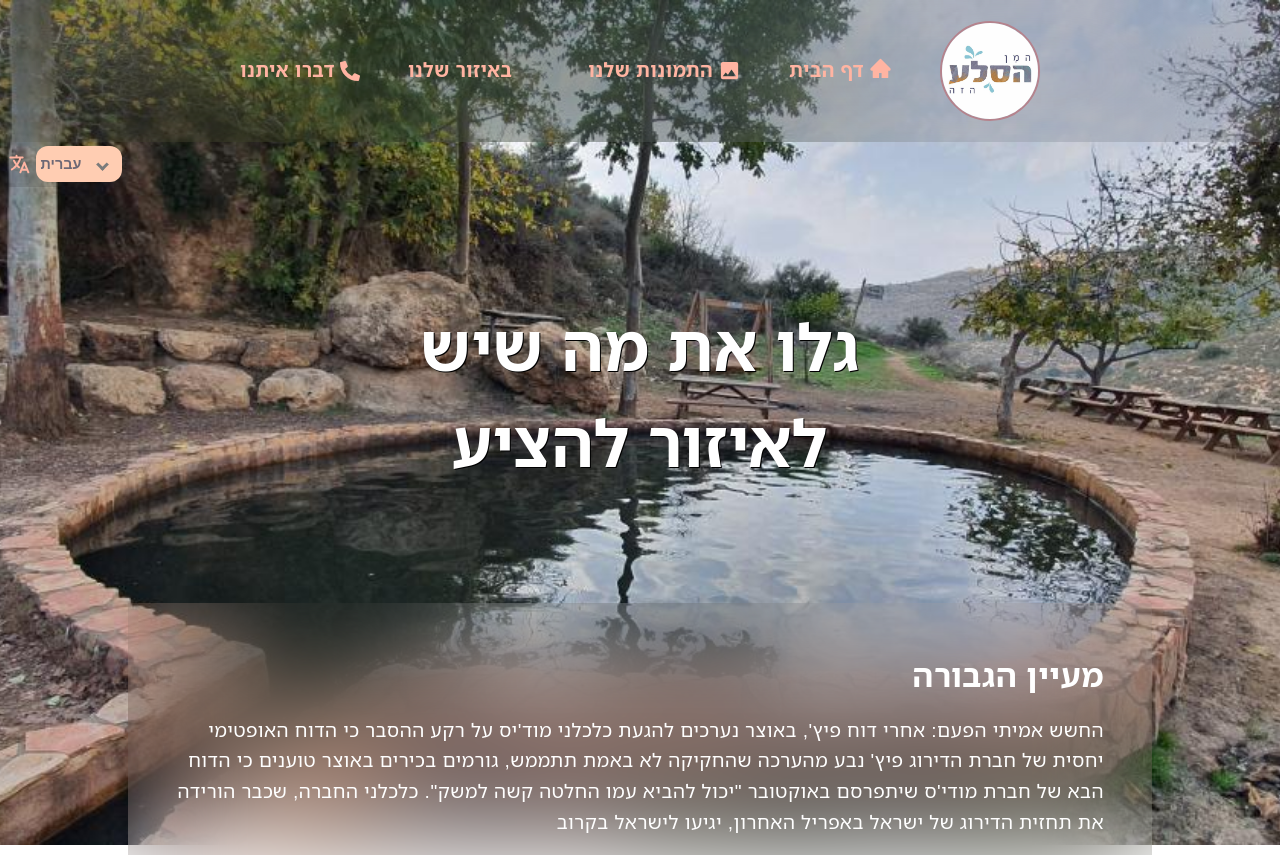
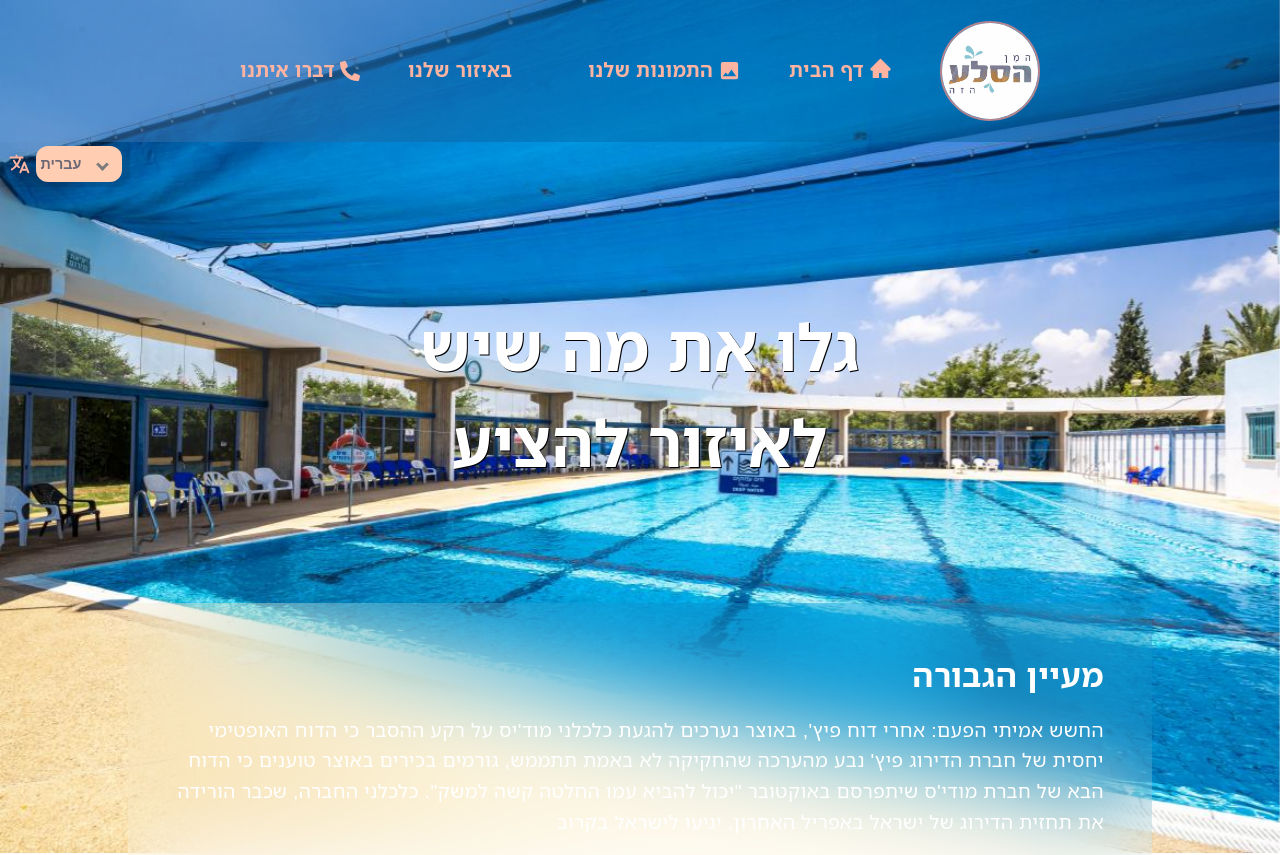
Before and after one commit to YonatanAriel/Hamin-hasela-haze, a React (Vite) app: page /inTheArea in a window 1280 px wide. Shown: the top 855 px of the page. Built offline with nearby package versions, Linux system fonts and the light colour scheme; some icons are missing.

Commit message:
updating background images

```diff
--- a/src/data/imgsSrc.js
+++ b/src/data/imgsSrc.js
@@ -14,10 +14,22 @@ export const imgsSrc = {
     "public/assets/photos/1667117763.9590.jpg",
     "public/assets/photos/1685511210.5261.jpg",
   ],
+  inTheAreaBackgroundImgs: [
+    "public/assets/photos/1685511210.5261.jpg",
+    "public/assets/photos/1611476252.9026.jpg",
+    "public/assets/photos/1611476291.1757.jpg",
+    "public/assets/photos/20211128_163212-01-scaled.jpeg",
+    "public/assets/photos/1611476283.5161.jpg",
+  ],
   homeImgs: [
     "public/assets/photos/35473270_1812671648829864_6670125652827439104_n.jpg",
     "public/assets/photos/35644350_1814005412029821_9138680564587429888_n.jpg",
     "public/assets/photos/unnamed (1).jpg",
     "public/assets/photos/WhatsApp Image 2018-06-13 at 09.02.13 (1).jpeg",
   ],
+  homeBackgroundImgs: [
+    "public/assets/photos/20210617_074705-01-1-scaled.jpeg",
+    "public/assets/photos/IMG_20191204_043953_653-scaled.jpg",
+    "public/assets/photos/WhatsApp-Image-2022-01-23-at-4.55.49-PM-1-e1643193600313.jpeg",
+  ],
 };
--- a/src/data/languages/English.js
+++ b/src/data/languages/English.js
@@ -7,6 +7,7 @@ const English = {
   },
   home: {
     sections: {
+      title: "Everything you need to know about us",
       section1: {
         h1: "Economist Mody's Arrival",
         p: `The genuine concern this time: After the Pitz Report, the treasury is preparing for the arrival of Economist Mody on the backdrop of the explanation that the relatively optimistic Pitz credit rating report was the result of an assessment that the legislation will not really be implemented. Senior officials in the treasury argue that Mody's next report, to be published in October, "could bring a tough decision to the economy." Mody's economists, who already lowered Israel's rating forecast last April, will be coming to Israel soon.`,
@@ -27,6 +28,7 @@ const English = {
   },
   inTheArea: {
     sections: {
+      title: "Discover what the area has to offer",
       section1: {
         h1: "Spring of Heroism",
         p: `The genuine concern this time: After the Pitz Report, the treasury is preparing for the arrival of Economist Mody on the backdrop of the explanation that the relatively optimistic Pitz credit rating report was the result of an assessment that the legislation will not really be implemented. Senior officials in the treasury argue that Mody's next report, to be published in October, "could bring a tough decision to the economy." Mody's economists, who already lowered Israel's rating forecast last April, will be coming to Israel soon.`,
--- a/src/data/languages/Hebrew.js
+++ b/src/data/languages/Hebrew.js
@@ -7,6 +7,7 @@ const Hebrew = {
   },
   home: {
     sections: {
+      title: "כל מה שתצטרכו לדעת עלינו",
       section1: {
         h1: "להגעת כלכלני מוד'יס על ",
         p: `החשש אמיתי הפעם: אחרי דוח פיץ', באוצר נערכים להגעת כלכלני מוד'יס על
@@ -47,6 +48,7 @@ const Hebrew = {
   },
   inTheArea: {
     sections: {
+      title: "גלו את מה שיש לאיזור להציע",
       section1: {
         h1: "מעיין הגבורה",
         p: `החשש אמיתי הפעם: אחרי דוח פיץ', באוצר נערכים להגעת כלכלני מוד'יס על
--- a/src/features/components/Layout/index.jsx
+++ b/src/features/components/Layout/index.jsx
@@ -1,6 +1,6 @@
 import MainRoutes from "../../../Routes/MainRoutes";
-import { useEffect, useState } from "react";
-import { useDispatch } from "react-redux";
+import { useEffect, useState, useMemo } from "react";
+import { useDispatch, useSelector } from "react-redux";
 import { changeScreenWidth } from "../../generalDataSlice";
 import Header from "../Header";
 import LanguageButton from "../LanguageButton";
@@ -8,8 +8,15 @@ import styles from "./style.module.css";
 import { useLocation } from "react-router-dom";
 
 function Layout() {
+  const location = useLocation().pathname;
   const dispatch = useDispatch();
-
+  const backgroundImgs = useSelector((state) =>
+    location === "/"
+      ? state.generalData.imgs.homeBackgroundImgs
+      : location === "/inTheArea"
+      ? state.generalData.imgs.inTheAreaBackgroundImgs
+      : []
+  );
   useEffect(() => {
     const handleResize = () => {
       dispatch(changeScreenWidth(window.innerWidth));
@@ -23,22 +30,21 @@ function Layout() {
   }, []);
 
   const [currentImageIndex, setCurrentImageIndex] = useState(0);
-  const imgs = [
-    "public/assets/photos/35651012_1822120771218285_4799163986597642240_n.jpg",
-    "public/assets/photos/1667117763.9590.jpg",
-    "public/assets/photos/1685511210.5261.jpg",
-    "public/assets/photos/WhatsApp-Image-2022-01-23-at-4.55.49-PM-1-e1643193600313.jpeg",
-  ];
-  const [animation, setAnimation] = useState(false);
+  // const imgs = [
+  //   "public/assets/photos/35651012_1822120771218285_4799163986597642240_n.jpg",
+  //   "public/assets/photos/1667117763.9590.jpg",
+  //   "public/assets/photos/1685511210.5261.jpg",
+  //   "public/assets/photos/WhatsApp-Image-2022-01-23-at-4.55.49-PM-1-e1643193600313.jpeg",
+  // ];
   useEffect(() => {
     const interval = setInterval(() => {
-      setCurrentImageIndex((prevIndex) => (prevIndex + 1) % imgs.length);
+      setCurrentImageIndex(
+        (prevIndex) => (prevIndex + 1) % backgroundImgs?.length
+      );
     }, 4000);
 
     return () => clearInterval(interval);
   }, []);
-
-  const location = useLocation();
 
   return (
     <>
@@ -52,14 +58,14 @@ function Layout() {
         <Header />
         <LanguageButton />
       </div>
-      {["/inTheArea", "/"].includes(location.pathname) && (
+      {["/inTheArea", "/"].includes(location) && (
         <img
           className={` ${styles.img}
           `}
           style={{
-            animation: "fadeInUp 1s linear ",
+            animation: "fadeInUp 0.7s linear ",
           }}
-          src={imgs[currentImageIndex]}
+          src={backgroundImgs[currentImageIndex]}
         ></img>
       )}
 
--- a/src/features/pages/Home/index.jsx
+++ b/src/features/pages/Home/index.jsx
@@ -6,21 +6,10 @@ function Home() {
   const sectionsData = useSelector(
     (state) => state?.language?.language?.home?.sections
   );
+
   return (
     <div className="pageContainer">
-      <h1
-        style={{
-          margin: "8dvh auto",
-          fontSize: "4rem",
-          color: "white",
-          maxWidth: "38%",
-          textAlign: "center",
-          textShadow: "black 1px 1px",
-          animation: "growAndFadeIn .7s linear ",
-        }}
-      >
-        כל מה שתצטרכו לדעת עלינו
-      </h1>
+      <h1 className={"pageTitle"}>{sectionsData.title}</h1>
       {imgs?.map((img, i) => (
         <section
           key={img + 1}
--- a/src/features/pages/InTheArea/index.jsx
+++ b/src/features/pages/InTheArea/index.jsx
@@ -13,19 +13,7 @@ function InTheArea() {
       className={` ${styles.inTheAreaContainer} pageContainer`}
       style={{ zIndex: 0 }}
     >
-      <h1
-        style={{
-          margin: "8dvh auto",
-          fontSize: "4rem",
-          color: "white",
-          maxWidth: "38%",
-          textAlign: "center",
-          textShadow: "black 1px 1px",
-          animation: "growAndFadeIn .7s linear ",
-        }}
-      >
-        גלו את מה שיש לאיזור להציע
-      </h1>
+      <h1 className={"pageTitle"}>{sectionsData.title}</h1>
 
       {imgs?.map((img, i) => (
         <section
--- a/src/features/pages/InTheArea/style.module.css
+++ b/src/features/pages/InTheArea/style.module.css
@@ -1,3 +1,5 @@
+.title {
+}
 .column {
   padding: 0;
 }
--- a/src/index.css
+++ b/src/index.css
@@ -68,6 +68,15 @@ button:focus-visible {
 .d-flex {
   display: flex;
 }
+.pageTitle {
+  margin: 8dvh auto;
+  font-size: 4rem;
+  color: white;
+  max-width: 38%;
+  text-align: center;
+  text-shadow: black 1px 1px;
+  animation: growAndFadeIn 0.7s linear;
+}
 @keyframes fadeIn {
   from {
     opacity: 0;
```
Also changed, not shown: public/assets/photos/1667117763.9590 (1).jpg (deleted).
